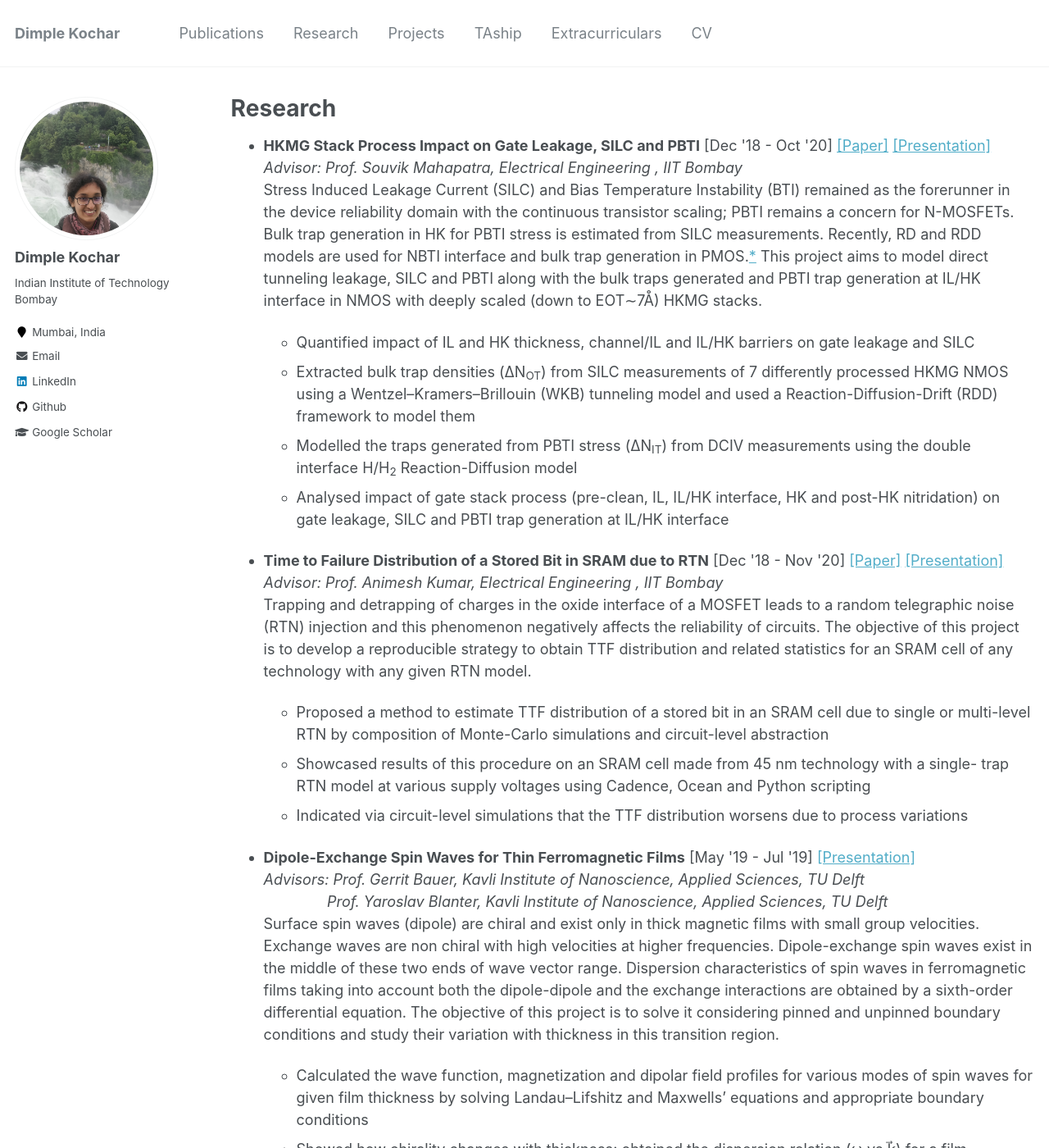
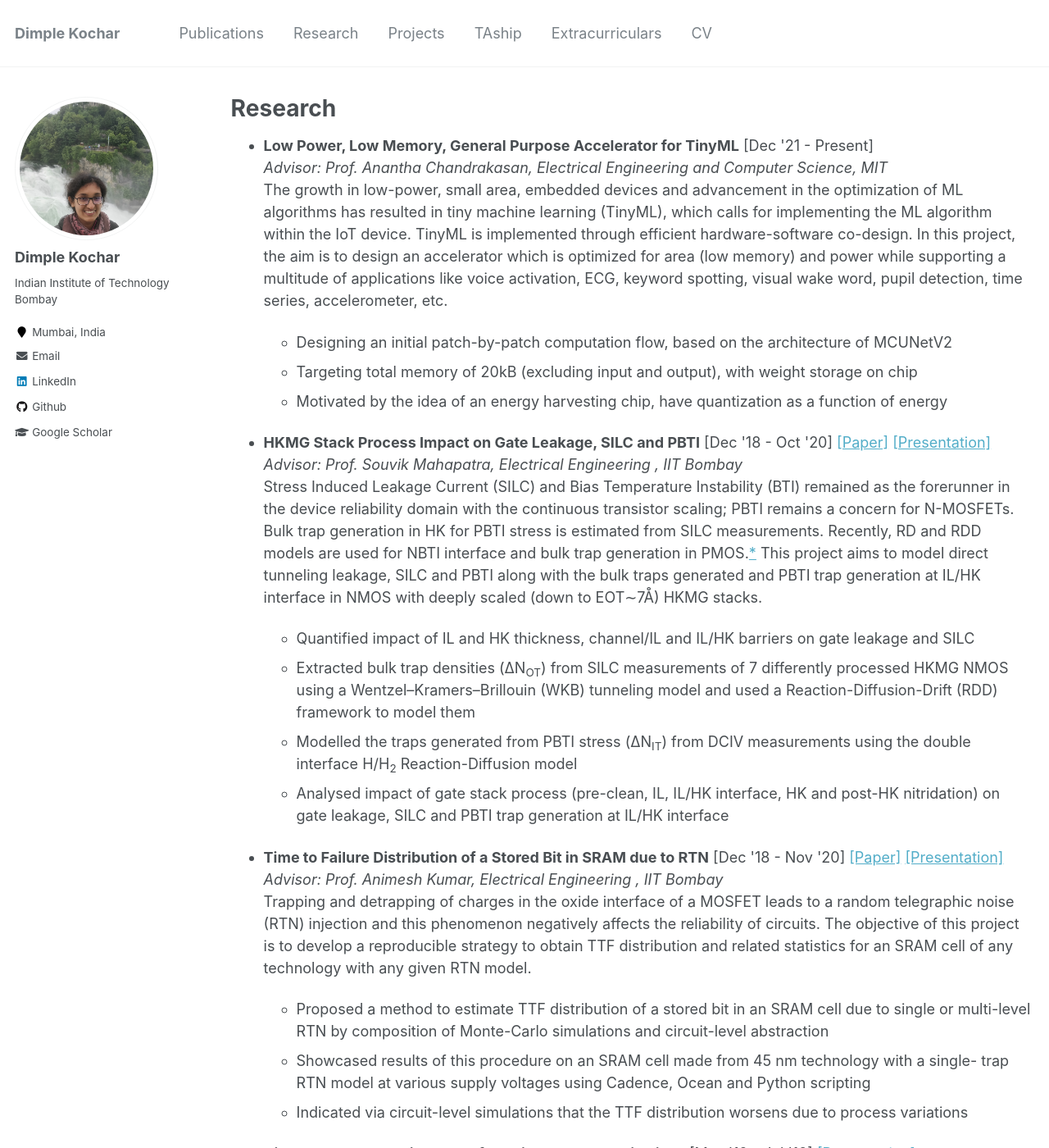
Before and after one commit to dimplekochar/dimplekochar.github.io, a Jekyll site: the page built from _pages/research.html, in a window 1280 px wide and 1400 px high. Shown: the whole window at 82% size. Built offline with Jekyll 4.4.1, drawn with Linux system fonts in a browser that asks for light colours; some of the changed text lies outside the part shown.

Commit message:
Update research.html

```diff
--- a/_pages/research.html
+++ b/_pages/research.html
@@ -6,6 +6,27 @@ author_profile: true
 ---
 
 <ul>
+  <li><p><strong>Low Power, Low Memory, General Purpose Accelerator for TinyML</strong> [Dec '21 - Present]  <br />
+  <em>Advisor: Prof. Anantha Chandrakasan, Electrical Engineering and Computer Science, MIT</em> <br />
+  The growth in low-power, small area, embedded devices and advancement in the optimization of ML algorithms has resulted in tiny machine learning
+    (TinyML), which calls for implementing the ML algorithm within the IoT device. TinyML is implemented through efficient hardware-software co-design.
+    In this project, the aim is to design an accelerator which is optimized for area (low memory) and power while supporting a multitude of applications
+    like voice activation, ECG, keyword spotting, visual wake word, pupil detection, time series, accelerometer, etc.
+    <ul>
+        <p><p><li>
+      Designing an initial patch-by-patch computation flow, based on the architecture of MCUNetV2
+      </li>
+      <li>
+        Targeting total memory of 20kB (excluding input and output), with weight storage on chip
+        </li>
+      <li>
+  Motivated by the idea of an energy harvesting chip, have quantization as a function of energy
+      </li>
+      </p></p>
+      </ul>
+  </p></li>
+
+
   <li><p><strong>HKMG Stack Process Impact on Gate Leakage, SILC and PBTI</strong> [Dec '18 - Oct '20] <a href="https://ieeexplore.ieee.org/document/9405154">[Paper]</a> <a href="https://dimplekochar.github.io/files/irps.pdf">[Presentation]</a> <br />
   <em>Advisor: Prof. Souvik Mahapatra, Electrical Engineering , IIT Bombay</em> <br />
   Stress Induced Leakage Current (SILC) and Bias Temperature Instability (BTI) remained as the forerunner in the device reliability domain with the continuous transistor
@@ -78,7 +99,7 @@ waves for given film thickness by solving Landau–Lifshitz and Maxwells’ equa
       </ul>
       </p></li>
 
- <p><li><strong> Model for Time Dependent Dielectric Breakdown (TDDB) for ultrathin oxides</strong> [May '18 - Present] <br />
+ <p><li><strong> Model for Time Dependent Dielectric Breakdown (TDDB) for ultrathin oxides</strong> [May '18 - Jun '21] <br />
 <em>Advisor: Prof. Souvik Mahapatra, Electrical Engineering , IIT Bombay</em> <br />
 
   TDDB is a failure mechanism in MOSFETs, when the gate oxide breaks down as a result of long-time application of relatively low electric field.
```
